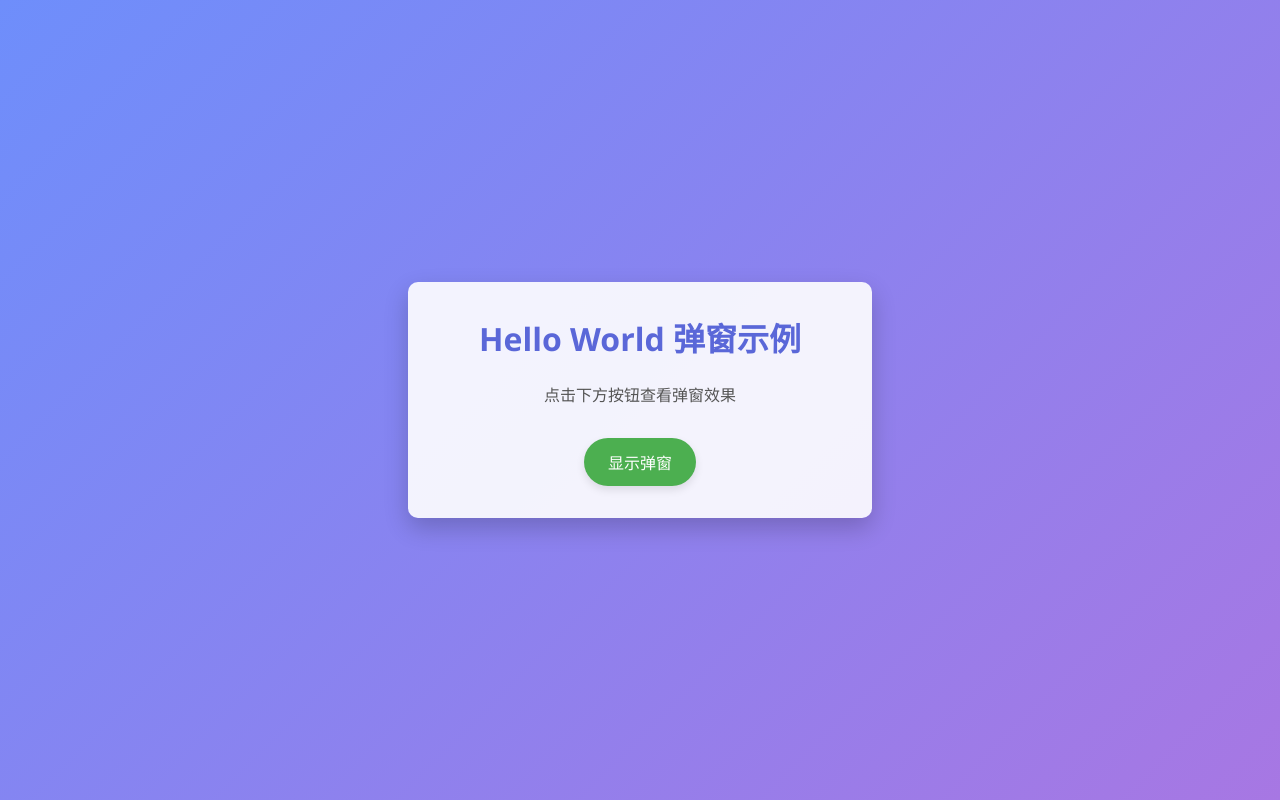
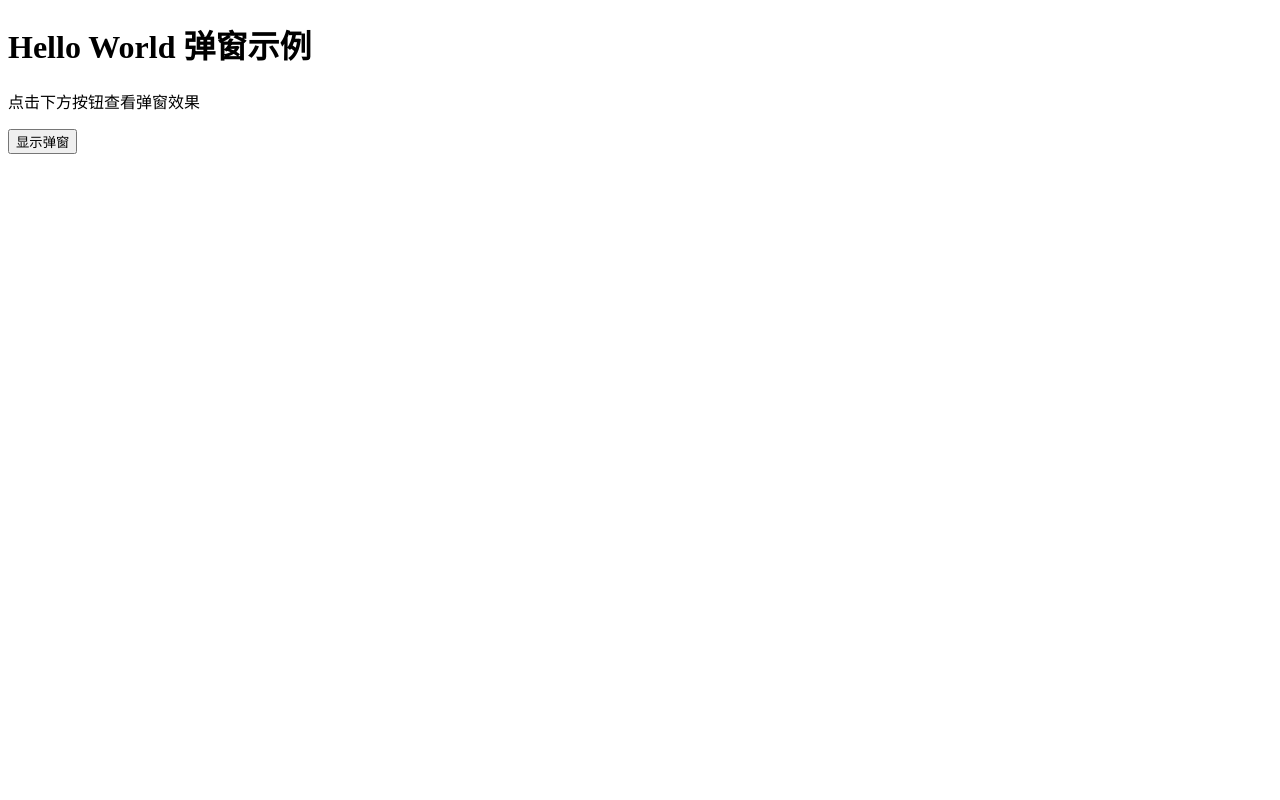
Before and after one commit to Mi-Da-Da/test.github.io, a plain HTML site: page index.html in a window 1280 px wide. Drawn offline with Linux system fonts and the light colour scheme.

Commit message:
Update index.html

```diff
--- a/index.html
+++ b/index.html
@@ -4,54 +4,6 @@
     <meta charset="UTF-8">
     <meta name="viewport" content="width=device-width, initial-scale=1.0">
     <title>Document</title>
-    <style>
-        body {
-            font-family: 'Segoe UI', Tahoma, Geneva, Verdana, sans-serif;
-            display: flex;
-            justify-content: center;
-            align-items: center;
-            height: 100vh;
-            margin: 0;
-            background: linear-gradient(135deg, #6e8efb, #a777e3);
-            color: #333;
-        }
-        .container {
-            text-align: center;
-            background-color: rgba(255, 255, 255, 0.9);
-            padding: 2rem;
-            border-radius: 10px;
-            box-shadow: 0 10px 25px rgba(0, 0, 0, 0.2);
-            max-width: 90%;
-            width: 400px;
-        }
-        h1 {
-            margin-top: 0;
-            color: #5a67d8;
-        }
-        p {
-            margin-bottom: 2rem;
-            color: #555;
-        }
-        .btn {
-            background-color: #4caf50;
-            color: white;
-            border: none;
-            padding: 12px 24px;
-            font-size: 16px;
-            border-radius: 50px;
-            cursor: pointer;
-            transition: all 0.3s ease;
-            box-shadow: 0 4px 8px rgba(0, 0, 0, 0.1);
-        }
-        .btn:hover {
-            background-color: #388e3c;
-            transform: translateY(-2px);
-            box-shadow: 0 6px 12px rgba(0, 0, 0, 0.15);
-        }
-        .btn:active {
-            transform: translateY(0);
-        }
-    </style>
 </head>
 <body>
     <div class="container">
```
